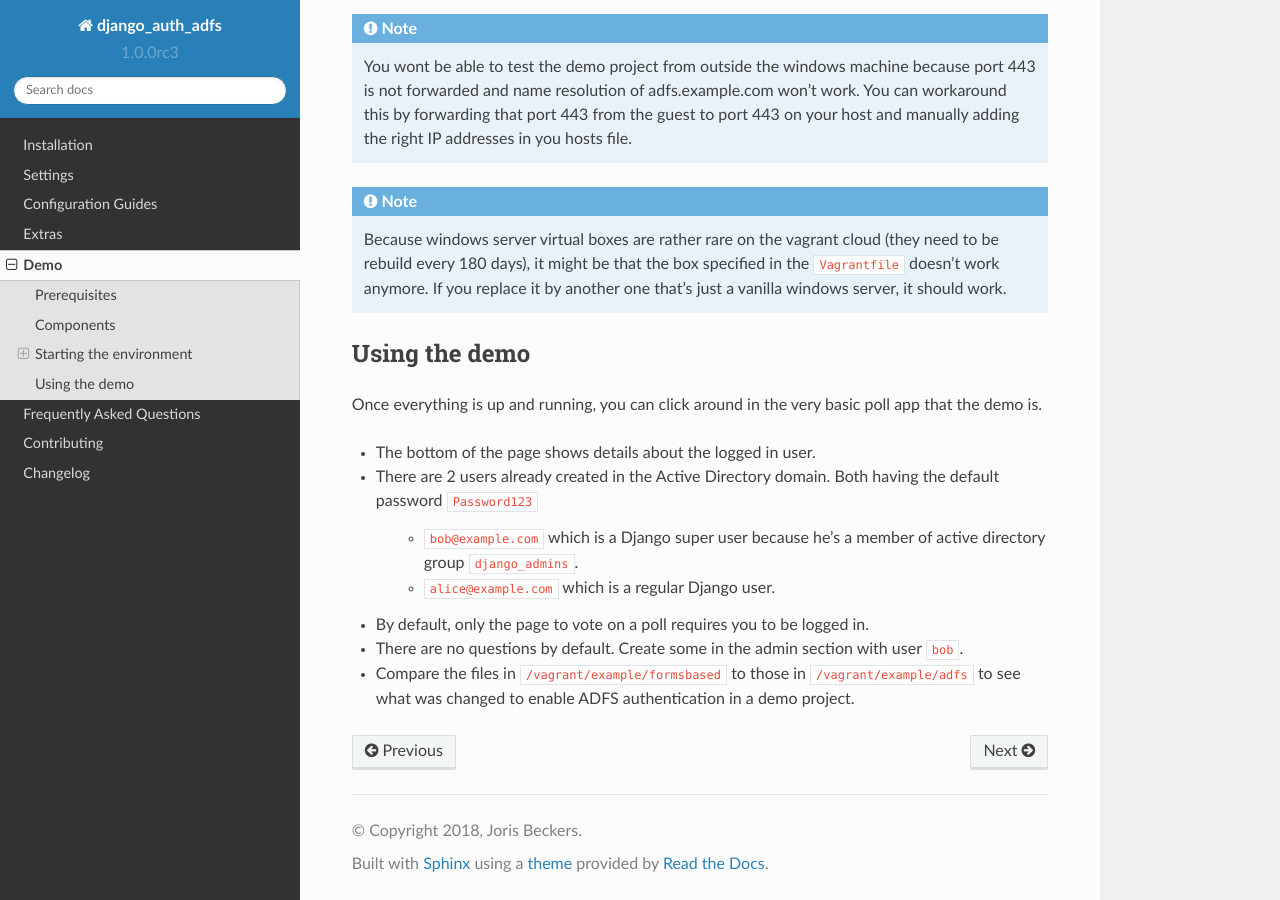
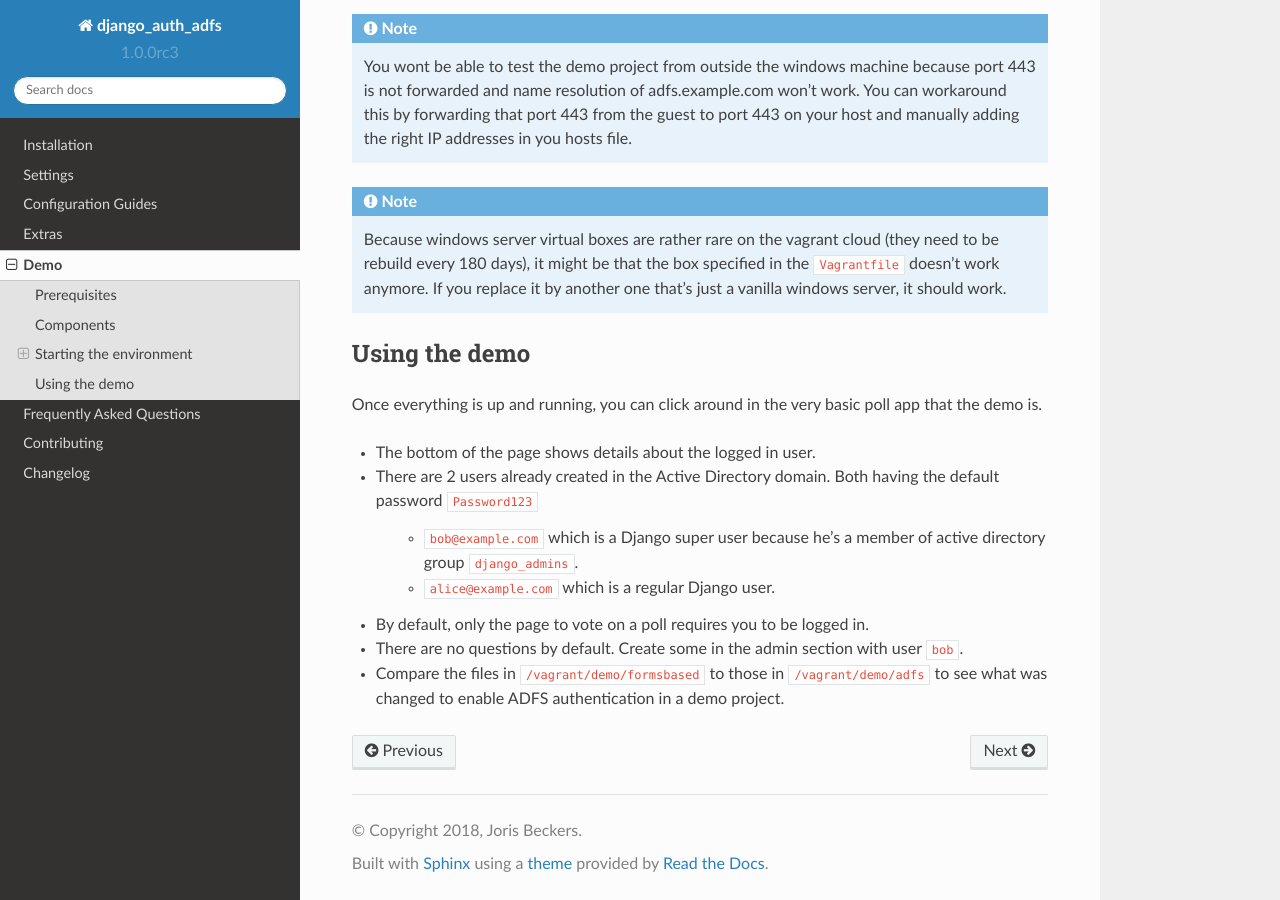
Before and after one commit to snok/django-auth-adfs, a Sphinx documentation site: the page built from docs/demo.rst, in a window 1280 px wide and 900 px high, scrolled down 2243 px. Built offline with Sphinx 7.4.7 and the Read the Docs theme 2.0.0, drawn with Linux system fonts in a browser that asks for light colours; pages that are not in the unit, such as notebooks, are missing from menus; some of the changed text lies outside the part shown.

Commit message:
Fix paths in documentation

```diff
--- a/docs/demo.rst
+++ b/docs/demo.rst
@@ -44,8 +44,8 @@
 
 #. Once connected, start the Django project::
 
-    cd /vagrant/example/adfs
-    python manage.py runserver 0.0.0.0:8000
+    cd /vagrant/demo/adfs
+    python3 manage.py runserver 0.0.0.0:8000
 
 you should now be able to browse the demo project by opening the page `http://localhost:8000 <http://localhost:8000>`__
 in a browser. Pages requiring authentication wont work, because the ADFS server is not there yet.
@@ -53,7 +53,7 @@
 .. note::
 
     There are 2 versions of the web example. One is a forms based authentication example, the other depends on ADFS.
-    If you want to run the forms based example, change the path above to ``/vagrant/example/formsbased``
+    If you want to run the forms based example, change the path above to ``/vagrant/demo/formsbased``
 
 ADFS server
 ~~~~~~~~~~~
@@ -106,5 +106,5 @@
 
 * By default, only the page to vote on a poll requires you to be logged in.
 * There are no questions by default. Create some in the admin section with user ``bob``.
-* Compare the files in ``/vagrant/example/formsbased`` to those in ``/vagrant/example/adfs`` to see what was changed
+* Compare the files in ``/vagrant/demo/formsbased`` to those in ``/vagrant/demo/adfs`` to see what was changed
   to enable ADFS authentication in a demo project.
```
